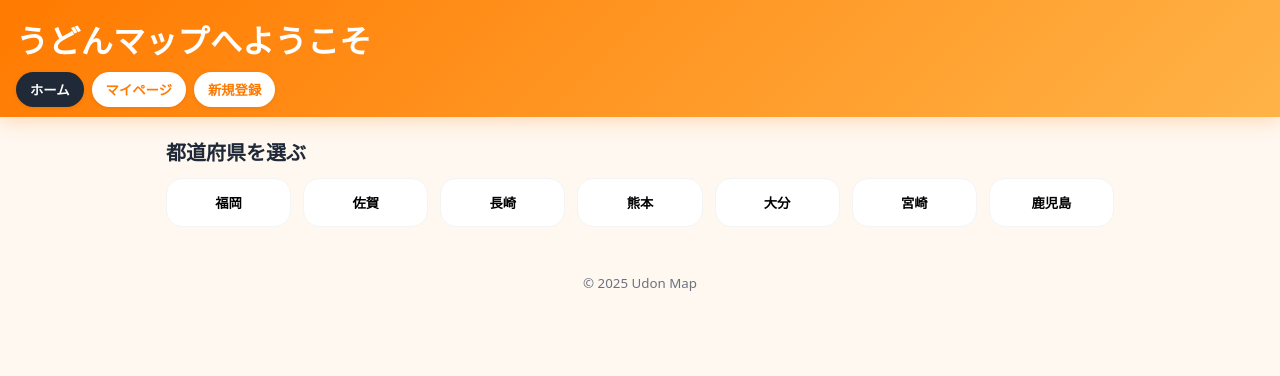
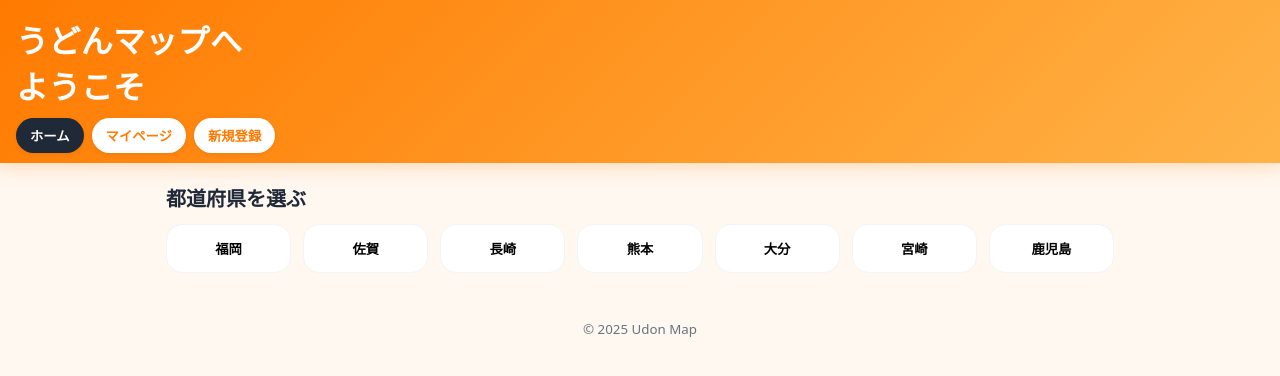
Before and after one commit to tofu919/udon-map, a plain HTML site: page index.html in a window 1280 px wide. Drawn offline with Linux system fonts and the light colour scheme; no server answers.

Commit message:
Update index.html

```diff
--- a/index.html
+++ b/index.html
@@ -11,7 +11,7 @@
 <body>
   <header class="header">
     <div class="header-inner">
-      <h1 class="brand">うどんマップへようこそ</h1>
+      <h1 class="brand">うどんマップへ<br>ようこそ</h1>
       <div class="auth" id="authArea"></div>
     </div>
     <nav class="tabs" id="tabs">
```
